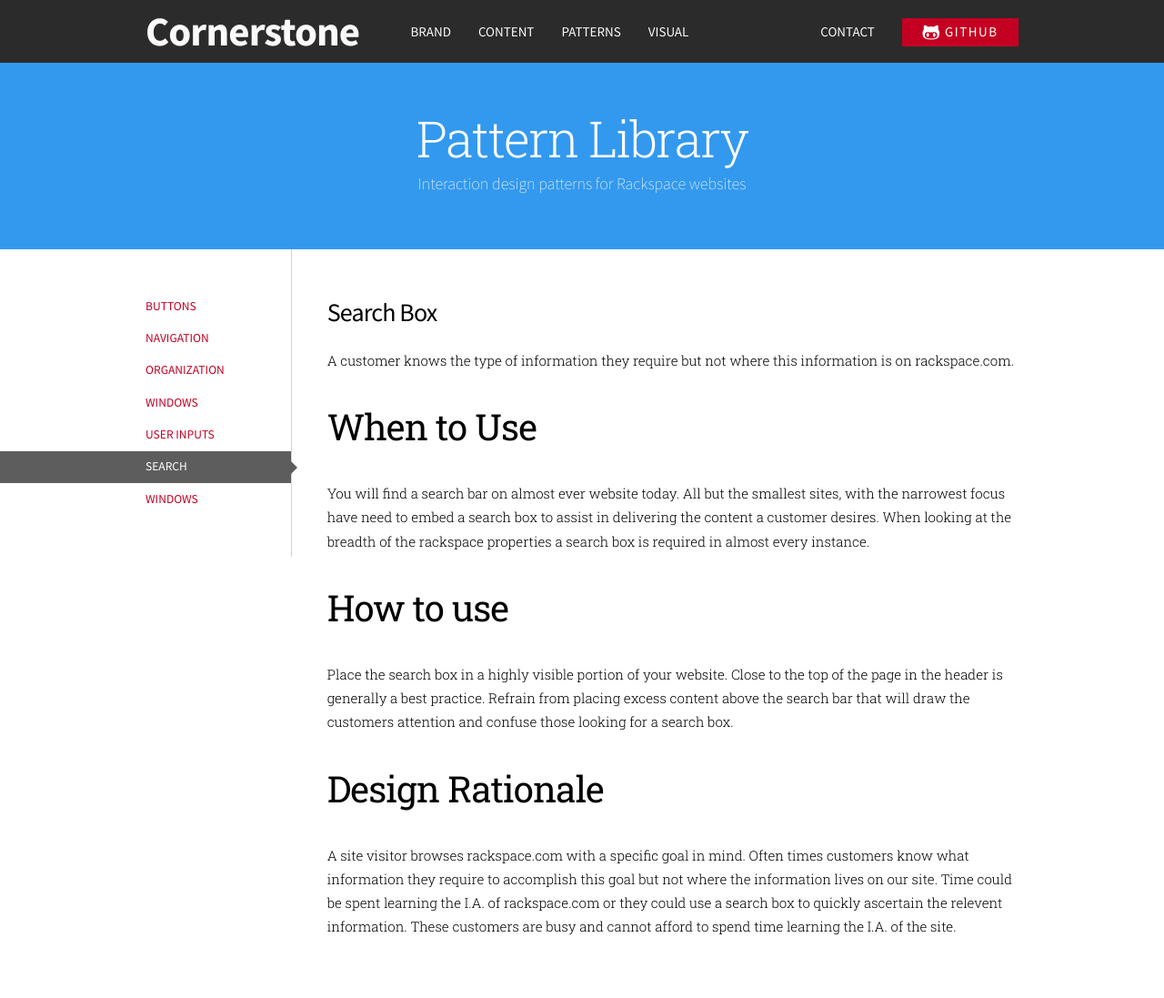
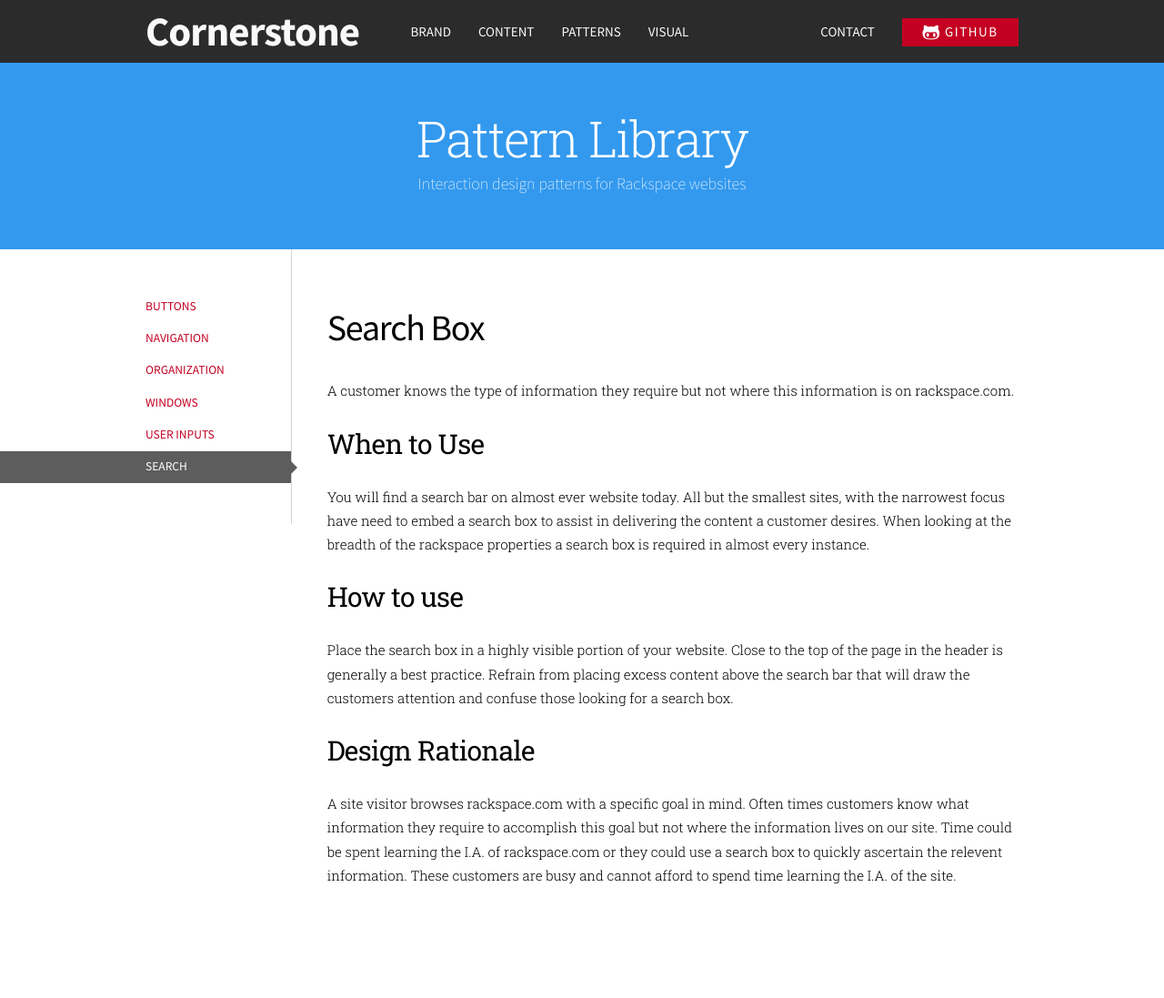
Before and after one commit to technabors/cornerstone-2, a Jekyll site: the page built from site/docs/search.md, in a window 1280 px wide. Shown: the whole page at 91% size. Built offline with Jekyll 4.4.1, drawn with Linux system fonts in a browser that asks for light colours; nearby versions of some CDN libraries; after the commit the page ends 1040 px from its top, so only the background shows below that.

Commit message:
Update type and nav

```diff
--- a/sass/_type.scss
+++ b/sass/_type.scss
@@ -24,21 +24,21 @@ h1 {
 }
 h2 {
   font-family:     $font-family-sans-serif;
-  font-size:       28px;
+  font-size:       40px;
   font-weight:     400;
   line-height:     1.15em;
   letter-spacing:  -0.03em;
 }
 h3 {
   font-family:     $font-family-serif;
-  font-size:       40px;
+  font-size:       30px;
   font-weight:     400;
   line-height:     1em;
   letter-spacing:  -0.022em;
 }
 h4 {
   font-family:     $font-family-sans-serif;
-  font-size:       30px;
+  font-size:       28px;
   font-weight:     400;
   line-height:     1.05em;
   letter-spacing:  -0.01em;
--- a/site/_data/nav.yaml
+++ b/site/_data/nav.yaml
@@ -30,7 +30,6 @@
     - windows
     - user-inputs
     - search
-    - windows
 
 - title: Visual
   color: green
--- a/site/css/cornerstone.css
+++ b/site/css/cornerstone.css
@@ -43,21 +43,21 @@ h1 {
 
 h2 {
   font-family: "Source Sans Pro", sans-serif;
-  font-size: 28px;
+  font-size: 40px;
   font-weight: 400;
   line-height: 1.15em;
   letter-spacing: -0.03em; }
 
 h3 {
   font-family: "Roboto Slab", serif;
-  font-size: 40px;
+  font-size: 30px;
   font-weight: 400;
   line-height: 1em;
   letter-spacing: -0.022em; }
 
 h4 {
   font-family: "Source Sans Pro", sans-serif;
-  font-size: 30px;
+  font-size: 28px;
   font-weight: 400;
   line-height: 1.05em;
   letter-spacing: -0.01em; }
```
